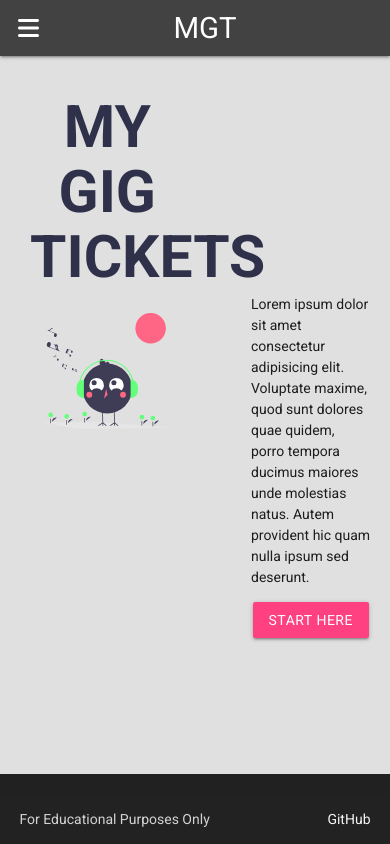
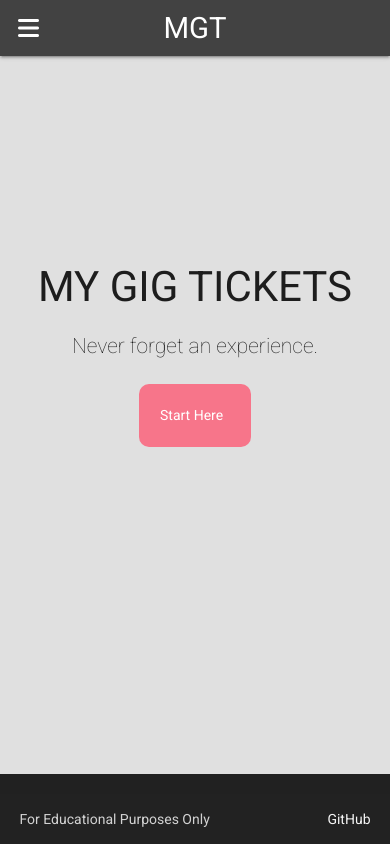
Before and after one commit to JBlackburn94/my-social-project, a Flask app: page / in a window 390 px wide. Run offline with Flask 3, Linux system fonts and the light colour scheme.

Commit message:
new home page layout created and made fullly responsive

```diff
--- a/myvenue/static/css/style.css
+++ b/myvenue/static/css/style.css
@@ -13,28 +13,75 @@ body {
     flex: 1 0 auto;
   }
 
-.brand-logo {
-    margin-left: 10px;
-    text-transform: uppercase;
-  }
-
-
-
-.main-logo {
-    text-transform: uppercase;
-    font-weight: 700;
-    color: rgb(47, 49, 74);
+.hero-header {
+  text-align: center;
+  text-transform: uppercase;
+  font-size: 3rem;
+  margin-bottom: 0;
 }
 
-.hero-section {
+.hero-container {
   display: flex;
+  flex-flow: row nowrap;
+  justify-content: center;
+  align-items: center;
+}
+
+.container-right,
+.container-left {
+  width: 100%;
+  height: auto;
+  display: flex;
+  justify-content: center;
+  align-items: center;
   flex-flow: column nowrap;
-  align-items: center;
-  justify-content: center;
-  padding-top: 16rem;
-  padding-left: 4rem;
+}
+
+.hero-image {
+  max-width: 100%;
+  height: auto;
+  margin: 2rem
+}
+
+.hero-p {
+  font-size: 1.5rem;
+  font-weight: 300;
+}
+
+.main-button {
+  padding: 1.5rem;
+  border-radius: 10px;
+  background-color: rgb(247, 117, 138);
+  color: white;
+  width: 8rem;
+}
+
+.main-button:hover {
+  background-color: black;
+  color: rgb(247, 117, 138);
+  border-radius: 0;
+  transition-duration: 1s;
 }
 
 .event-form {
   max-width: 75vw;
 }
+
+@media  screen and (max-width: 800px) {
+  .hero-container {
+    display: flex;
+    flex-flow: column-reverse nowrap;
+    justify-content: center;
+    align-items: center;
+    height: 80vh;
+  }
+
+  .container-right {
+    margin-top: 20rem;
+  }
+
+  .container-left {
+    visibility: hidden;
+  }
+
+}
--- a/myvenue/templates/home.html
+++ b/myvenue/templates/home.html
@@ -1,25 +1,16 @@
 {% extends "base.html" %} {% block content %}
-<div class="container">
-  <div class="row">
-    <div class="col s6">
-      <h1 class="center-align main-logo">My Gig Tickets</h1>
-      <img
-        src="{{ url_for('static', filename='css/images/hero_image.svg') }}"
-        alt="an image of an owl listening to music"
-        class="center-align col s12 responsive-img"
-      />
-    </div>
-
-    <div class="hero-section">
-      <p>
-        Lorem ipsum dolor sit amet consectetur adipisicing elit. Voluptate
-        maxime, quod sunt dolores quae quidem, porro tempora ducimus maiores
-        unde molestias natus. Autem provident hic quam nulla ipsum sed deserunt.
-      </p>
-      <a class="btn pink accent-2" href="{{ url_for('add_event') }}"
-        >Start Here</a
-      >
-    </div>
+<div class="hero-container">
+  <div class="container-left">
+    <img
+      src="{{ url_for('static', filename='css/images/hero_image.svg') }}"
+      alt="an owl listening to music"
+      class="hero-image"
+    />
+  </div>
+  <div class="container-right">
+    <h1 class="hero-header">My Gig Tickets</h1>
+    <p class="hero-p">Never forget an experience.</p>
+    <a class="main-button" href="{{ url_for('add_event') }}">Start Here</a>
   </div>
 </div>
 
```
